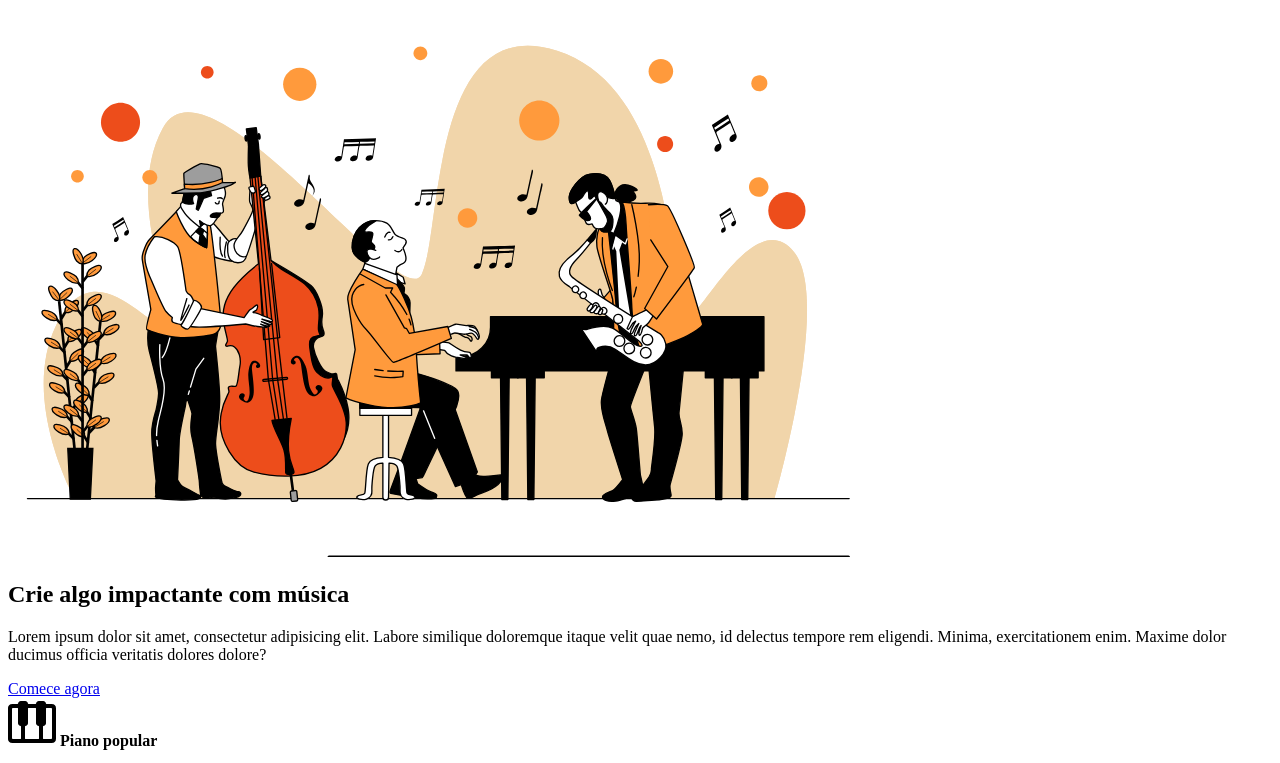
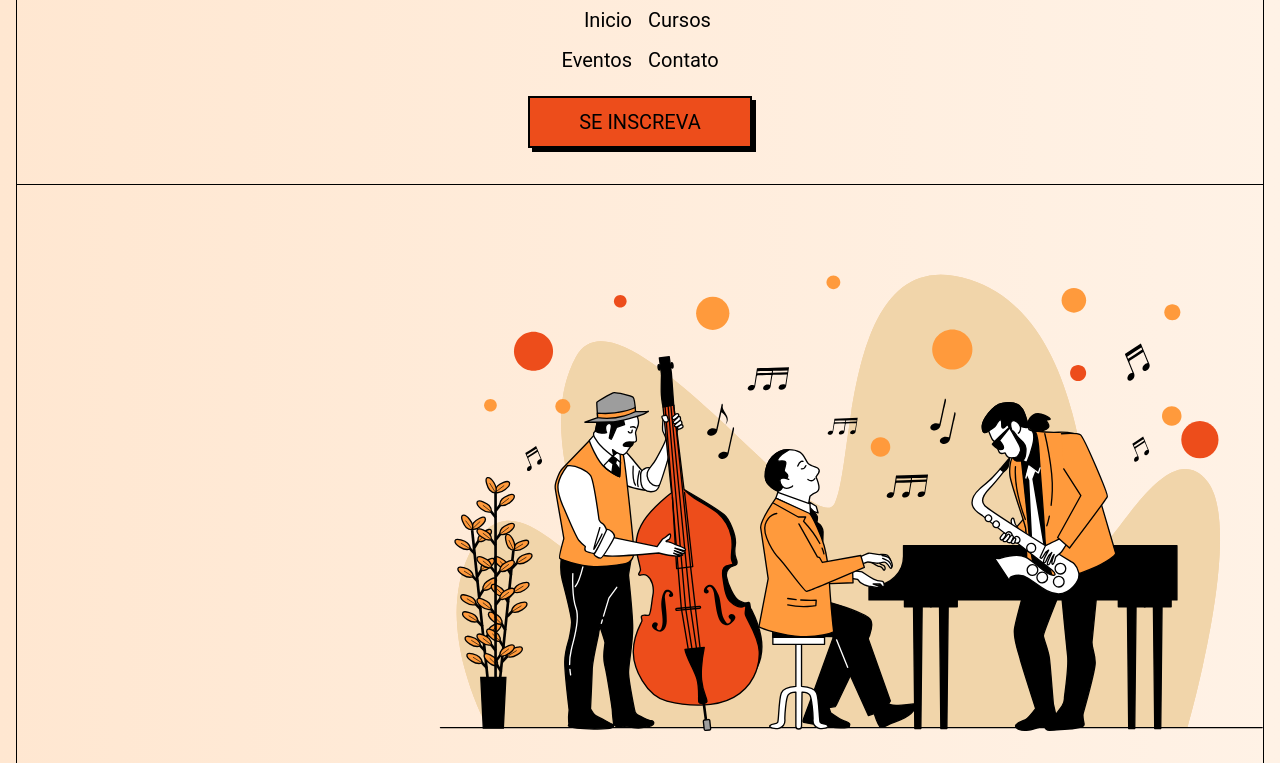
Before and after one commit to fariascarlos2346/landing_page, a plain HTML site: page index.html in a window 1280 px wide. Shown: the part 96-859 px from the top of the page. Drawn offline with Linux system fonts and the light colour scheme.

Commit message:
Acrescentado mais linhas de codigo

```diff
--- /dev/null
+++ b/index.css
@@ -0,0 +1,145 @@
+* {
+   box-sizing: border-box;
+   font-family: 'Roboto', sans-serif;
+   margin: 0;
+   padding: 0;
+}
+
+:root {
+    --color-primary: #ED4D1B;
+    --color-secondary: #FF9A3C;
+    --color-black: #000;
+    --color-white: #fff;
+}
+
+body {
+    background: linear-gradient(90deg, #FFE7D1 0%, #FFF2E6 100%);
+    padding: 0 1rem;
+}
+
+header,
+.hero-section,
+.courses-section,
+footer {
+    border-color: var(--color-black);
+    border-style: solid;
+    border-width: 0 1px 1px 1px;
+    padding: 1.25rem;
+}
+
+header img {
+    display: block;
+    margin: 1rem auto;
+}
+
+header nav {
+    display: grid;
+    grid-template-columns: 1fr 1fr;
+}
+
+nav a {
+    color: var(--color-black);
+    font-size: 1.25rem;
+    padding: .5rem;
+    text-decoration: none;
+}
+
+header nav a:nth-child(2n-1) {
+    text-align: right;
+}
+
+.button {
+    background-color: var(--color-primary);
+    border: 2px solid var(--color-black);
+    box-shadow: 4px 4px 0 var(--color-black);
+    color: var(--color-black);
+    display: block;
+    font-size: 1.25rem;
+    padding: .75rem 1rem;
+    max-width: 14rem;
+    text-align: center;
+    text-decoration: none;
+    text-transform: uppercase;
+}
+
+.hero-section {
+    padding-right: 0;
+    padding-bottom: 16rem;
+}
+
+.hero-section img {
+    display: block;
+    margin: 1.25rem 0 0 auto;
+    max-width: 100%;
+}
+
+h1 {
+    font-size: 3rem;
+    line-height: 105%;
+}
+
+h2 {
+    font-size: 2.5rem;
+}
+
+.hero-section p {
+    font-size: 1.25rem;
+    padding-right: 1.25rem;
+}
+
+.hero-section .button {
+    position: relative;
+}
+
+.hero-section .butto::after {
+    content: '';
+    background: url("img/arrow-curve.svg");
+    position: absolute;
+    top: 5rem;
+    right: -4rem;
+    height: 48px;
+    width: 132px;
+}
+
+.decoration {
+    display: block;
+    position: relative;
+}
+
+.decoration::after {
+    content: '';
+    background: url("img/three-dashes.svg");
+    position: absolute;
+    top: -0.75rem;
+    height: 36px;
+    width: 40px;
+
+}
+.mt-1 {
+    margin-top: 1rem;
+}
+
+.mt-2 {
+    margin-top: 2rem;
+}
+
+.mb-1 {
+    margin-bottom: 1rem;
+}
+
+mb-2 {
+    margin-bottom: 2rem;
+}
+
+.mx-auto {
+    margin-left: auto;
+    margin-right: auto;
+}
+
+.text-primary {
+    color: var(--color-primary);
+}
+
+.text-center {
+    text-align: center;
+}
--- a/index.html
+++ b/index.html
@@ -1,32 +1,40 @@
 <!DOCTYPE html>
 <html lang="en">
+
 <head>
     <meta charset="UTF-8">
     <meta http-equiv="X-UA-Compatible" content="IE=edge">
     <meta name="viewport" content="width=device-width, initial-scale=1.0">
     <title>Carlos Musicas</title>
+
+    <link rel="preconnect" href="https://fonts.googleapis.com">
+    <link rel="preconnect" href="https://fonts.gstatic.com" crossorigin>
+
+<link rel="stylesheet" href="index.css">
+
+<link href="htpps://fonts.googleapis.com/css2?family=Roboto:wght@500;900&display=swap" rel="styles">
 </head>
 <body>
     <header>
         <img src="img/logo.svg" alt="Carlos Musicas">
-        <nav>
+        <nav class="mt-1 mx-auto">
             <a href="#">Inicio</a>
             <a href="#">Cursos</a>
             <a href="#">Eventos</a>
             <a href="#">Contato</a>
         </nav>
-        <a href="#" class="button">Se inscreva</a>
+        <a href="#" class="button mt-1 mb-1 mx-auto">Se inscreva</a>
     </header>
     <main>
-        <section>
+        <section class="hero-section">
             <img src="img/hero-img.svg" alt="Primeira Musica">
             <div>
-                <h1>Crie algo <span>impactante</span> com música</h1>
-                <p>Lorem ipsum dolor sit amet, consectetur adipisicing elit. Labore similique doloremque itaque velit quae nemo, id delectus tempore rem eligendi. Minima, exercitationem enim. Maxime dolor ducimus officia veritatis dolores dolore?</p>
+                <h1 class="mt-2">Crie algo <span class="text-primary decoration">impactante</span> com música</h1>
+                <p class="mt-2 mb-2">Lorem ipsum dolor sit amet, consectetur adipisicing elit. Labore similique doloremque itaque velit quae nemo, id delectus tempore rem eligendi. Minima, exercitationem enim. Maxime dolor ducimus officia veritatis dolores dolore?</p>
                 <a href="#" class="button">Comece agora</a>
             </div>
         </section>
-        <section>
+        <section class="course-section">
             <div>
                 <article>
                     <img src="img/piano.png" alt="icone de teclas de piano">
@@ -66,7 +74,7 @@
                 </article>
             </div>
 
-            <h2>E <span>varios</span> outros!</h2>
+            <h2>E <span class="text-primary">varios</span> outros!</h2>
             <a href="#">Conhecer cursos</a>
         </section>
     </main>
```
Also changed, not shown: img/arrow-curve.svg (added), img/three-dashes.svg (added).
